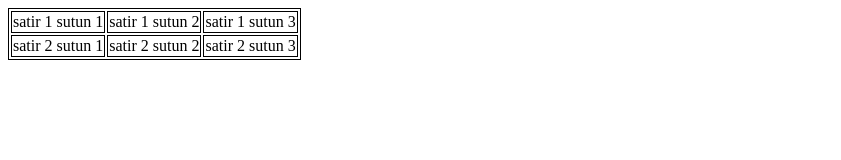
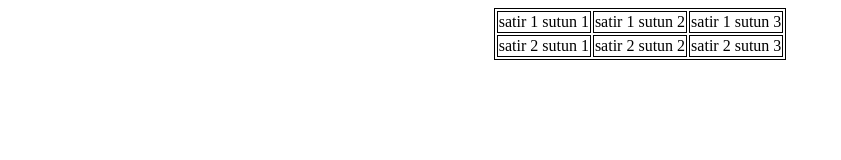
Before and after one commit to Yusuf-Agac/Yusuf-Agac.github.io, a plain HTML site: page index.html in a window 1280 px wide. Shown: the whole page, without its empty margins (0-841 px from the left). Drawn offline with Linux system fonts and the light colour scheme; files that its build step writes are made by us from their sources.

Commit message:
Update: HTML

```diff
--- /dev/null
+++ b/css/style.css
@@ -0,0 +1,7 @@
+table, th, td {
+    border: 1px solid;
+}
+.center{
+    margin-left: auto;
+    margin-right: auto;
+}
--- a/index.html
+++ b/index.html
@@ -4,7 +4,7 @@
         <link rel="stylesheet" href="css/style.css">
     </head>
     <body>
-        <table>
+        <table class="center">
             <tr>
                 <td>satir 1 sutun 1</td>
                 <td>satir 1 sutun 2</td>
@@ -15,5 +15,6 @@
                 <td>satir 2 sutun 2</td>
                 <td>satir 2 sutun 3</td>
             </tr>
+        </table>
     </body>
 </html>
--- a/style.css
+++ /dev/null
@@ -1,3 +0,0 @@
-table, th, td {
-    border: 1px solid;
-  }
```
